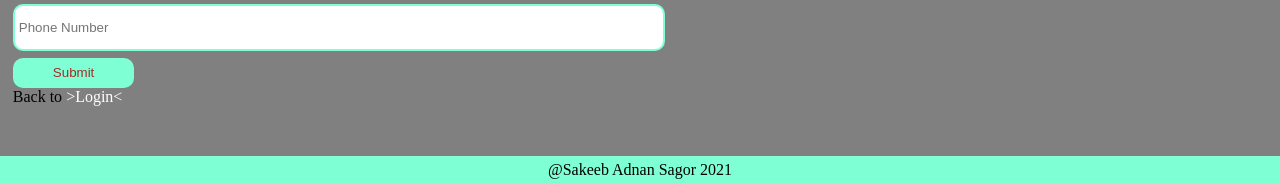
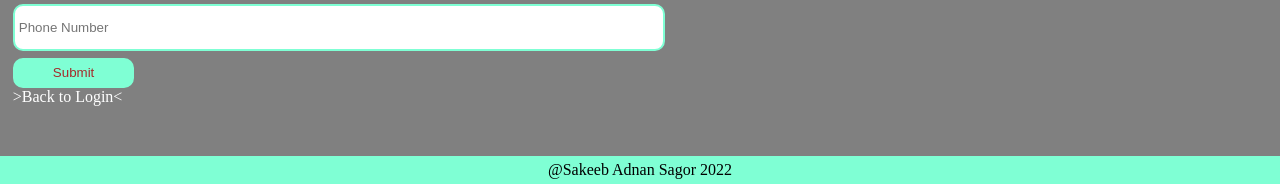
Before and after one commit to sakeebadnan/myeventdiary, a PHP site: page /registration.php in a window 1280 px wide. Shown: the part 616-800 px from the top of the page. Run offline with PHP 8.4, Linux system fonts and the light colour scheme.

Commit message:
update some writing

```diff
--- a/footer.php
+++ b/footer.php
@@ -1,3 +1,3 @@
 <div class='footer'>
-		<span>@Sakeeb Adnan Sagor 2021</a> </span>
+		<span>@Sakeeb Adnan Sagor 2022</a> </span>
 </div>
--- a/index.php
+++ b/index.php
@@ -21,7 +21,7 @@
 				<div class="form">
 
 					<p><a href="seeEvent.php">See Event</a></p>
-					<p><a href="searchEvent.php">Search Event</a></p>
+					<p><a href="searchEvent.php">Search and Select Event</a></p>
 					<p><a href="createEvent.php">Create Event</a></p>
 				</div>
 			</div>
--- a/registration.php
+++ b/registration.php
@@ -66,7 +66,7 @@
               <span class='formelementc'><input class="button registrationbutton" name="submit" id="customerRegistration" type="submit" value="Submit" tabindex="12"></span>
           </form>
       <div>
-        <p>Back to <a href='index.php'>>Login<</a></p>
+        <p> <a href='index.php'>>Back to Login<</a></p>
       </div>
       </div>
 </div>
```
Also changed, not shown: 1 other file.
